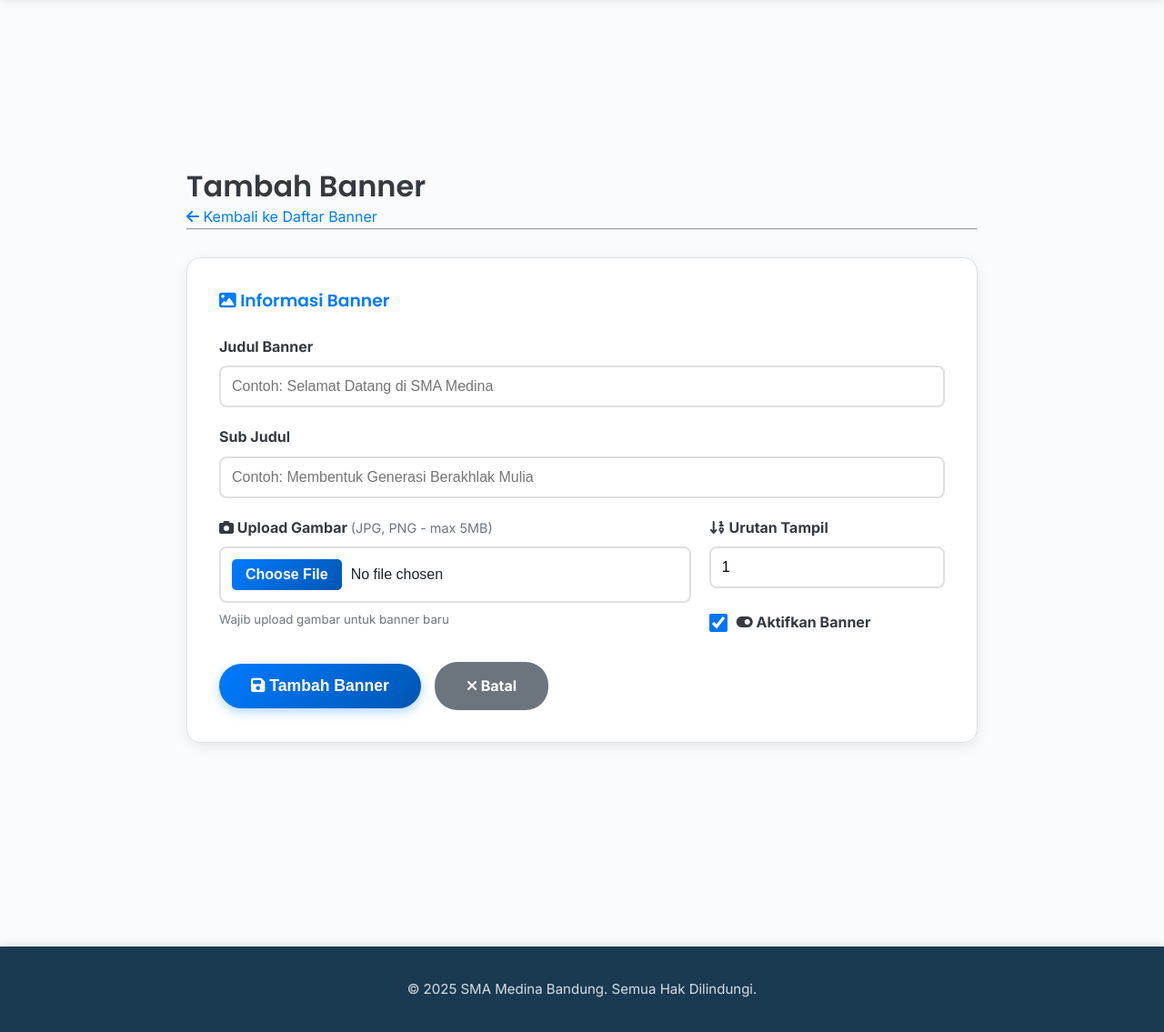
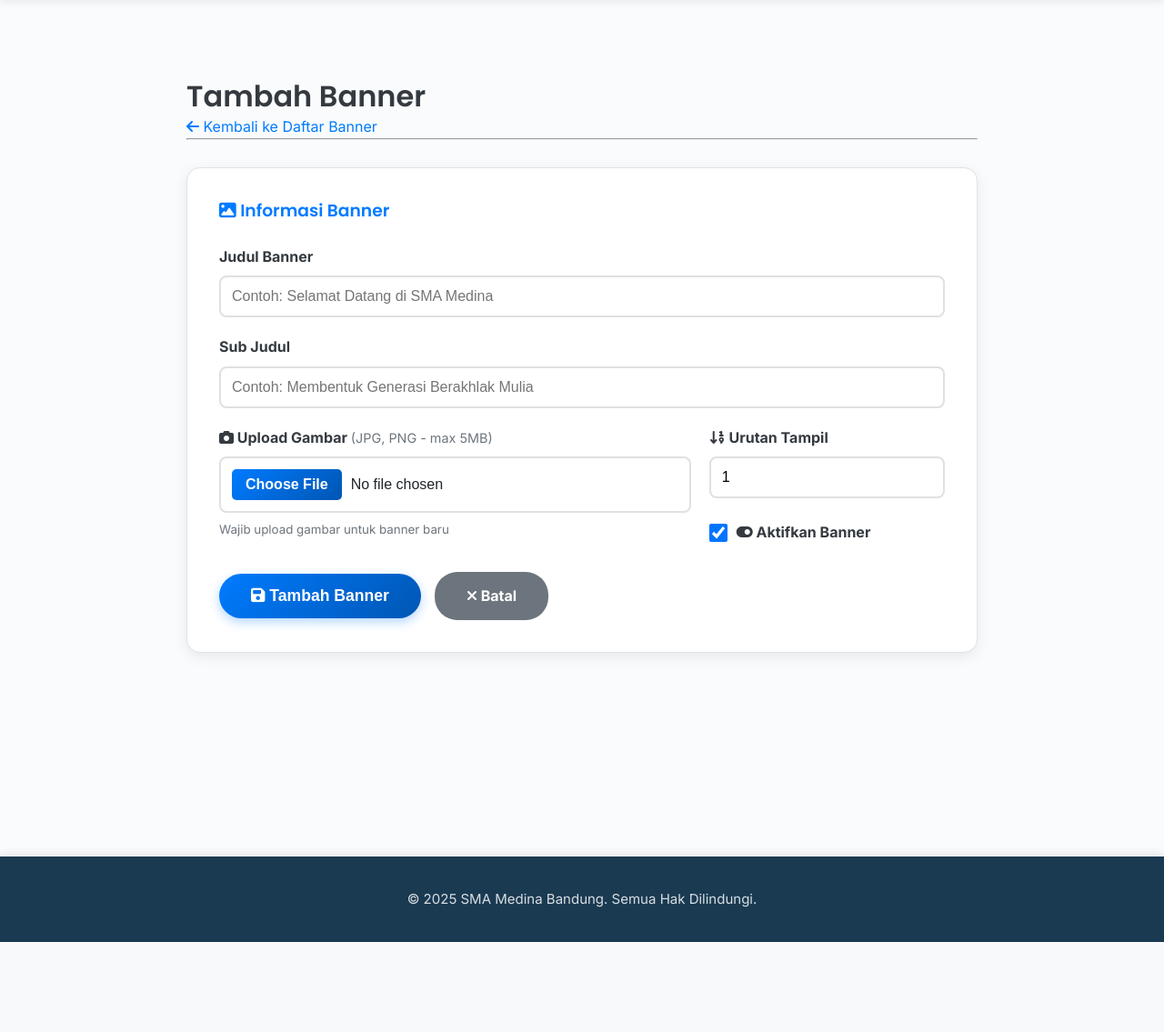
Before and after one commit to madlanh/medinaProject, a Flask app: page /admin/banner/create in a window 1280 px wide. Shown: the part 76-1211 px from the top of the page at 91% size. After the commit the page ends 1112 px from the top, so only its background shows below. Run offline with Flask 3, Linux system fonts and the light colour scheme; the visitor is signed in with stand-in values (Sample User, id 1).

Commit message:
Update style.css

```diff
--- a/static/css/style.css
+++ b/static/css/style.css
@@ -268,8 +268,8 @@ header nav a.active::after {
 
 /* =============== MAIN CONTENT =============== */
 main {
-    padding: var(--spacing-2xl) 0;
-    margin-top: 70px;
+    padding: 0 0 var(--spacing-2xl) 0;
+    margin-top: 85px;
     min-height: calc(100vh - 70px - 80px);
 }
 
```
